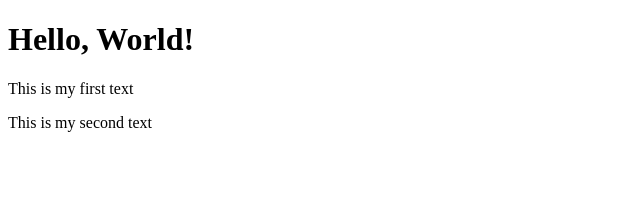
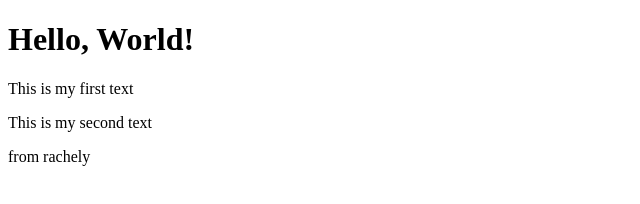
Before and after one commit to Rachel5803/tring_conflict, a plain HTML site: page index.html in a window 1280 px wide. Shown: the whole page, without its empty margins (0-640 px from the left). Drawn offline with Linux system fonts and the light colour scheme.

Commit message:
rachely update

```diff
--- a/index.html
+++ b/index.html
@@ -10,5 +10,6 @@
     <h1 id="msg"></h1>
     <p>This is my first text</p>
     <p>This is my second text</p>
+    <p>from rachely</p>
 </body>
 </html>
```
